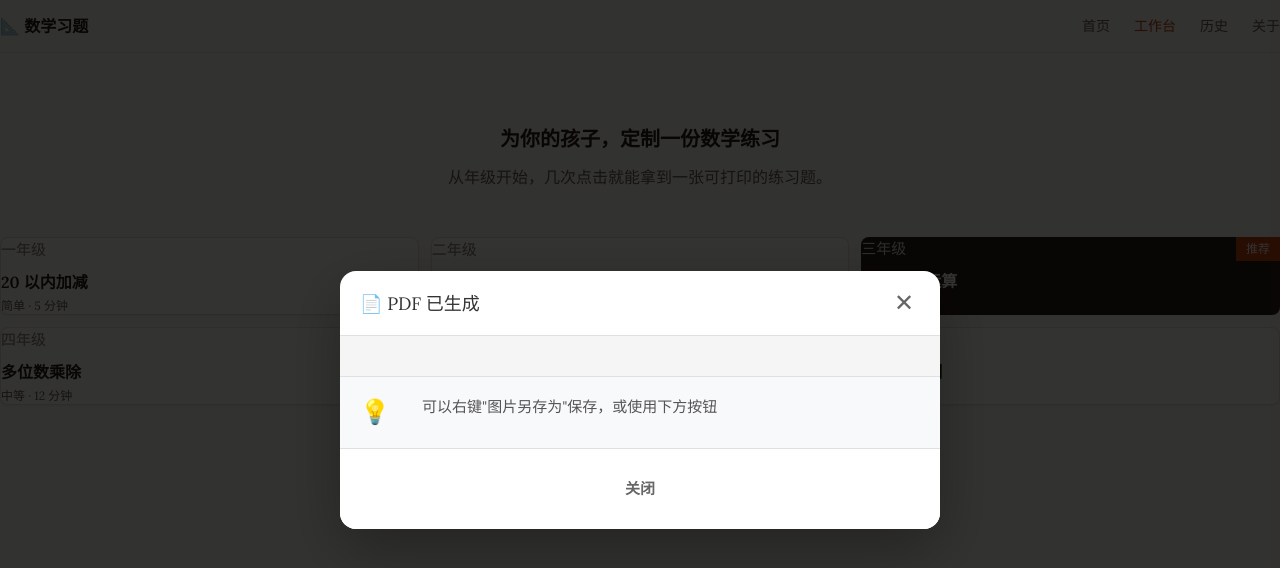
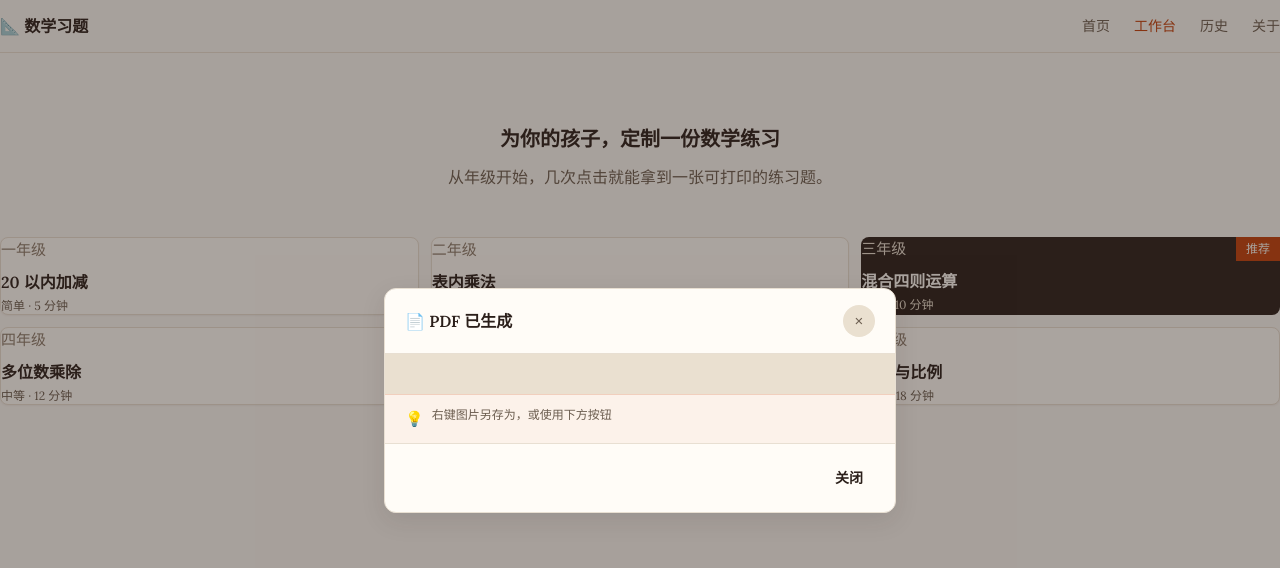
Before and after one commit to dllen/PrimarySchoolMathematicsGenerator, a Vue app: page /#/workbench in a window 1280 px wide. Shown: the top 568 px of the page. Built offline with nearby package versions, Linux system fonts and the light colour scheme; a web font is replaced by a local one.

Commit message:
Task 11: warm-palette upgrade for ActionBar/ExportPreview/ConfirmDialog/ToastContainer

```diff
--- a/src/components/ConfirmDialog.vue
+++ b/src/components/ConfirmDialog.vue
@@ -1,85 +1,47 @@
 <template>
-  <div v-if="visible" class="confirm-overlay" @click.self="$emit('cancel')">
-    <div class="confirm-dialog" role="dialog" aria-modal="true">
-      <h3>{{ title }}</h3>
-      <p>{{ message }}</p>
-      <div class="confirm-actions">
-        <button class="btn-secondary" @click="$emit('cancel')">取消</button>
-        <button class="btn-danger" @click="$emit('confirm')">{{ confirmText }}</button>
+  <Teleport to="body">
+    <Transition name="fade">
+      <div
+        v-if="visible"
+        class="fixed inset-0 z-50 flex items-center justify-center bg-ink-deep/40 p-4"
+        @click.self="$emit('cancel')"
+      >
+        <BaseCard class="max-w-sm w-full" variant="paper">
+          <h3 class="font-serif font-semibold text-lg text-ink-deep mb-2">{{ title }}</h3>
+          <p class="text-sm text-ink-muted mb-6 leading-relaxed">{{ message }}</p>
+          <div class="flex justify-end gap-3">
+            <BaseButton variant="ghost" size="sm" @click="$emit('cancel')">取消</BaseButton>
+            <BaseButton variant="ember" size="sm" @click="$emit('confirm')">{{ confirmText }}</BaseButton>
+          </div>
+        </BaseCard>
       </div>
-    </div>
-  </div>
+    </Transition>
+  </Teleport>
 </template>
 
-<script setup>
-defineProps({
-  visible: { type: Boolean, required: true },
-  title: { type: String, default: '确认' },
-  message: { type: String, required: true },
-  confirmText: { type: String, default: '确认' },
-});
+<script>
+import { BaseCard, BaseButton } from './base'
 
-defineEmits(['confirm', 'cancel']);
+export default {
+  name: 'ConfirmDialog',
+  components: { BaseCard, BaseButton },
+  props: {
+    visible: { type: Boolean, default: false },
+    title: { type: String, default: '确认' },
+    message: { type: String, required: true },
+    confirmText: { type: String, default: '确认' },
+  },
+  emits: ['confirm', 'cancel'],
+}
 </script>
 
 <style scoped>
-.confirm-overlay {
-  position: fixed;
-  top: 0;
-  left: 0;
-  right: 0;
-  bottom: 0;
-  background: rgba(0, 0, 0, 0.5);
-  display: flex;
-  align-items: center;
-  justify-content: center;
-  z-index: 9999;
+.fade-enter-active,
+.fade-leave-active {
+  transition: opacity 0.2s ease;
 }
-
-.confirm-dialog {
-  background: white;
-  padding: 24px;
-  border-radius: 8px;
-  max-width: 400px;
-  width: 90%;
-  box-shadow: 0 4px 20px rgba(0, 0, 0, 0.2);
-}
-
-.confirm-dialog h3 {
-  margin: 0 0 12px 0;
-  color: #333;
-}
-
-.confirm-dialog p {
-  margin: 0 0 20px 0;
-  color: #666;
-  line-height: 1.5;
-}
-
-.confirm-actions {
-  display: flex;
-  gap: 12px;
-  justify-content: flex-end;
-}
-
-.btn-secondary {
-  padding: 8px 16px;
-  border: 1px solid #ccc;
-  border-radius: 4px;
-  background: white;
-  cursor: pointer;
-}
-
-.btn-danger {
-  padding: 8px 16px;
-  border: none;
-  border-radius: 4px;
-  background: #f44336;
-  color: white;
-  cursor: pointer;
-}
-
-.btn-danger:hover {
-  background: #d32f2f;
+.fade-enter-from,
+.fade-leave-to {
+  opacity: 0;
 }
 </style>
--- a/src/components/ExportPreview.vue
+++ b/src/components/ExportPreview.vue
@@ -1,323 +1,136 @@
 <template>
-  <div v-if="visible" class="export-preview-overlay" @click.self="close">
-    <div class="export-preview-dialog">
-      <!-- 标题 -->
-      <div class="dialog-header">
-        <h3>📄 {{ title }}</h3>
-        <button class="close-btn" @click="close">✕</button>
-      </div>
+  <Teleport to="body">
+    <!-- 桌面端模态框 -->
+    <Transition name="fade">
+      <div
+        v-if="visible && !isMobile"
+        class="fixed inset-0 z-50 flex items-center justify-center bg-ink-deep/40 p-4"
+        @click.self="$emit('close')"
+      >
+        <div class="bg-paper-card border border-rule-soft rounded-xl w-full max-w-lg max-h-[90vh] flex flex-col overflow-hidden shadow-large">
+          <div class="flex items-center justify-between px-5 py-4 border-b border-rule-soft flex-shrink-0">
+            <h3 class="font-serif font-semibold text-base text-ink-deep">📄 {{ title }}</h3>
+            <button
+              class="w-8 h-8 rounded-full bg-rule-softer text-ink-muted hover:bg-rule-soft flex items-center justify-center transition-colors"
+              @click="$emit('close')"
+            >
+              ×
+            </button>
+          </div>
 
-      <!-- 预览区域 -->
-      <div class="preview-scroll">
-        <img
-          v-if="type === 'image'"
-          :src="previewData.url"
-          :alt="'导出预览'"
-          class="preview-image"
-        />
-        <div v-else-if="type === 'pdf'" class="pdf-preview">
-          <iframe v-if="previewData.url" :src="previewData.url" class="pdf-frame" />
-          <div v-else class="pdf-loading">
-            <p>PDF 生成中...</p>
+          <div class="flex-1 overflow-auto p-5 bg-rule-softer">
+            <img
+              v-if="type === 'image' && previewData?.url"
+              :src="previewData.url"
+              alt="导出预览"
+              class="w-full rounded-lg shadow-medium"
+            />
+            <div v-else-if="type === 'pdf'" class="w-full">
+              <iframe v-if="previewData?.url" :src="previewData.url" class="w-full h-96 rounded-lg bg-paper border-0" />
+              <div v-else class="flex items-center justify-center h-48 text-ink-faint text-sm">PDF 生成中...</div>
+            </div>
+          </div>
+
+          <div class="px-5 py-3 bg-ember/5 border-t border-ember/20">
+            <div v-if="env.browser === 'wechat'" class="flex items-start gap-2">
+              <span>💡</span>
+              <div class="text-xs text-ink-muted">
+                <strong class="text-ink-deep">微信用户：</strong>长按图片 → 保存到相册
+              </div>
+            </div>
+            <div v-else-if="env.platform === 'mobile'" class="flex items-start gap-2">
+              <span>💡</span>
+              <div class="text-xs text-ink-muted">长按图片保存到相册</div>
+            </div>
+            <div v-else class="flex items-start gap-2">
+              <span>💡</span>
+              <div class="text-xs text-ink-muted">右键图片另存为，或使用下方按钮</div>
+            </div>
+          </div>
+
+          <div class="px-5 py-4 border-t border-rule-soft flex gap-2 flex-wrap flex-shrink-0">
+            <template v-if="type === 'image'">
+              <BaseButton v-if="env.platform !== 'mobile'" variant="ember" size="sm" @click="$emit('save')">
+                💾 保存图片
+              </BaseButton>
+              <BaseButton v-if="env.features?.share" variant="ink" size="sm" @click="$emit('share')">
+                📤 分享
+              </BaseButton>
+            </template>
+            <template v-else-if="type === 'pdf'">
+              <BaseButton variant="ember" size="sm" @click="$emit('download-pdf')">
+                📥 下载 PDF
+              </BaseButton>
+              <BaseButton v-if="env.features?.print" variant="ink" size="sm" @click="$emit('print')">
+                🖨️ 打印
+              </BaseButton>
+            </template>
+            <BaseButton variant="ghost" size="sm" class="ml-auto" @click="$emit('close')">关闭</BaseButton>
           </div>
         </div>
       </div>
+    </Transition>
 
-      <!-- 引导文字 -->
-      <div class="guide-text">
-        <div v-if="env.browser === 'wechat'" class="guide-item wechat">
-          <span class="guide-icon">💡</span>
-          <div class="guide-content">
-            <strong>微信用户操作指南：</strong>
-            <ol>
-              <li>长按上方图片</li>
-              <li>点击"保存到相册"</li>
-              <li>可转发给老师或打印</li>
-            </ol>
-          </div>
+    <!-- 移动端 BaseSheet -->
+    <BaseSheet v-if="visible && isMobile" v-model="sheetVisible">
+      <div class="space-y-4">
+        <h3 class="font-serif font-semibold text-base text-ink-deep">📄 {{ title }}</h3>
+        <div class="overflow-auto rounded-lg bg-rule-softer">
+          <img
+            v-if="type === 'image' && previewData?.url"
+            :src="previewData.url"
+            alt="导出预览"
+            class="w-full"
+          />
         </div>
-
-        <div v-else-if="env.platform === 'mobile'" class="guide-item mobile">
-          <span class="guide-icon">💡</span>
-          <div class="guide-content">
-            <strong>手机用户：</strong>
-            <p>长按上方图片保存到相册</p>
-          </div>
+        <div class="text-xs text-ink-muted bg-ember/5 rounded-lg p-3">
+          💡 长按图片保存到相册
         </div>
-
-        <div v-else class="guide-item desktop">
-          <span class="guide-icon">💡</span>
-          <div class="guide-content">
-            <p>可以右键"图片另存为"保存，或使用下方按钮</p>
-          </div>
+        <div class="flex gap-2">
+          <BaseButton v-if="type === 'image'" variant="ember" size="sm" class="flex-1" @click="$emit('save')">
+            💾 保存
+          </BaseButton>
+          <BaseButton v-if="type === 'pdf'" variant="ember" size="sm" class="flex-1" @click="$emit('download-pdf')">
+            📥 下载
+          </BaseButton>
         </div>
       </div>
-
-      <!-- 操作按钮 -->
-      <div class="action-buttons">
-        <!-- 图片相关 -->
-        <template v-if="type === 'image'">
-          <button v-if="env.platform !== 'mobile'" @click="$emit('save')" class="btn-primary">
-            💾 保存图片
-          </button>
-
-          <button
-            v-if="env.features.share"
-            @click="$emit('share')"
-            class="btn-secondary"
-          >
-            📤 分享
-          </button>
-        </template>
-
-        <!-- PDF 相关 -->
-        <template v-else-if="type === 'pdf'">
-          <button @click="$emit('download-pdf')" class="btn-primary">
-            📥 下载 PDF
-          </button>
-
-          <button
-            v-if="env.features.print"
-            @click="$emit('print')"
-            class="btn-secondary"
-          >
-            🖨️ 打印
-          </button>
-        </template>
-
-        <!-- 通用按钮 -->
-        <button @click="close" class="btn-tertiary">
-          关闭
-        </button>
-      </div>
-    </div>
-  </div>
+    </BaseSheet>
+  </Teleport>
 </template>
 
-<script setup>
-import { computed } from 'vue'
+<script>
+import { ref, computed, watch } from 'vue'
+import { BaseButton } from './base'
+import BaseSheet from './base/BaseSheet.vue'
 
-const props = defineProps({
-  visible: { type: Boolean, default: false },
-  type: { type: String, default: 'image' },  // 'image' | 'pdf'
-  previewData: { type: Object, default: null },
-  env: { type: Object, required: true }
-})
-
-const emit = defineEmits(['close', 'save', 'share', 'print', 'download-pdf'])
-
-const title = computed(() => {
-  return props.type === 'image' ? '图片已生成' : 'PDF 已生成'
-})
-
-function close() {
-  emit('close')
+export default {
+  name: 'ExportPreview',
+  components: { BaseButton, BaseSheet },
+  props: {
+    visible: { type: Boolean, default: false },
+    type: { type: String, default: 'image' },
+    previewData: { type: Object, default: null },
+    env: { type: Object, required: true },
+    isMobile: { type: Boolean, default: false },
+  },
+  emits: ['close', 'save', 'share', 'print', 'download-pdf'],
+  setup(props) {
+    const sheetVisible = ref(false)
+    watch(() => props.visible, (val) => { sheetVisible.value = val })
+    const title = computed(() => props.type === 'image' ? '图片已生成' : 'PDF 已生成')
+    return { sheetVisible, title }
+  },
 }
 </script>
 
 <style scoped>
-.export-preview-overlay {
-  position: fixed;
-  top: 0;
-  left: 0;
-  right: 0;
-  bottom: 0;
-  background: rgba(0, 0, 0, 0.8);
-  display: flex;
-  align-items: center;
-  justify-content: center;
-  z-index: 9999;
-  padding: 20px;
+.fade-enter-active,
+.fade-leave-active {
+  transition: opacity 0.2s ease;
 }
-
-.export-preview-dialog {
-  background: white;
-  border-radius: 16px;
-  max-width: 95vw;
-  max-height: 95vh;
-  width: 600px;
-  display: flex;
-  flex-direction: column;
-  overflow: hidden;
-  box-shadow: 0 20px 60px rgba(0, 0, 0, 0.3);
-}
-
-.dialog-header {
-  display: flex;
-  justify-content: space-between;
-  align-items: center;
-  padding: 16px 20px;
-  border-bottom: 1px solid #e0e0e0;
-}
-
-.dialog-header h3 {
-  margin: 0;
-  font-size: 18px;
-  color: #333;
-}
-
-.close-btn {
-  background: none;
-  border: none;
-  font-size: 24px;
-  cursor: pointer;
-  color: #666;
-  padding: 0;
-  width: 32px;
-  height: 32px;
-  display: flex;
-  align-items: center;
-  justify-content: center;
-  border-radius: 50%;
-  transition: background 0.2s;
-}
-
-.close-btn:hover {
-  background: #f0f0f0;
-}
-
-.preview-scroll {
-  flex: 1;
-  overflow: auto;
-  padding: 20px;
-  background: #f5f5f5;
-}
-
-.preview-image {
-  width: 100%;
-  height: auto;
-  border-radius: 8px;
-  box-shadow: 0 4px 12px rgba(0, 0, 0, 0.1);
-}
-
-.pdf-frame {
-  width: 100%;
-  height: 500px;
-  border: none;
-  border-radius: 8px;
-  background: white;
-}
-
-.pdf-loading {
-  display: flex;
-  align-items: center;
-  justify-content: center;
-  height: 200px;
-  color: #666;
-}
-
-.guide-text {
-  padding: 16px 20px;
-  background: #f8f9fa;
-  border-top: 1px solid #e0e0e0;
-}
-
-.guide-item {
-  display: flex;
-  gap: 12px;
-  align-items: flex-start;
-}
-
-.guide-icon {
-  font-size: 24px;
-  flex-shrink: 0;
-}
-
-.guide-content {
-  flex: 1;
-}
-
-.guide-content strong {
-  display: block;
-  margin-bottom: 8px;
-  color: #333;
-}
-
-.guide-content ol,
-.guide-content p {
-  margin: 0;
-  padding-left: 20px;
-  color: #555;
-  line-height: 1.8;
-}
-
-.guide-item.wechat .guide-content {
-  background: #07c160;
-  color: white;
-  padding: 12px;
-  border-radius: 8px;
-}
-
-.guide-item.wechat .guide-content strong {
-  color: white;
-}
-
-.guide-item.wechat .guide-content ol {
-  color: white;
-}
-
-.action-buttons {
-  display: flex;
-  gap: 12px;
-  padding: 16px 20px;
-  border-top: 1px solid #e0e0e0;
-  background: white;
-}
-
-.action-buttons button {
-  flex: 1;
-  padding: 12px 20px;
-  border: none;
-  border-radius: 8px;
-  font-size: 15px;
-  font-weight: 600;
-  cursor: pointer;
-  transition: all 0.2s;
-}
-
-.btn-primary {
-  background: #2196f3;
-  color: white;
-}
-
-.btn-primary:hover {
-  background: #1976d2;
-}
-
-.btn-secondary {
-  background: #f5f5f5;
-  color: #333;
-  border: 1px solid #ddd;
-}
-
-.btn-secondary:hover {
-  background: #e8e8e8;
-}
-
-.btn-tertiary {
-  background: none;
-  color: #666;
-}
-
-.btn-tertiary:hover {
-  background: #f0f0f0;
-}
-
-/* 移动端适配 */
-@media (max-width: 768px) {
-  .export-preview-dialog {
-    width: 100%;
-    max-width: none;
-    max-height: 100vh;
-    border-radius: 0;
-  }
-
-  .action-buttons {
-    flex-wrap: wrap;
-  }
-
-  .action-buttons button {
-    min-width: calc(50% - 6px);
-  }
+.fade-enter-from,
+.fade-leave-to {
+  opacity: 0;
 }
 </style>
```
Also changed, not shown: src/components/ActionBar.vue (+13 -3 lines), src/components/ToastContainer.vue (+25 -78 lines), 1 other file (tests, documents, lock files or other folders).
